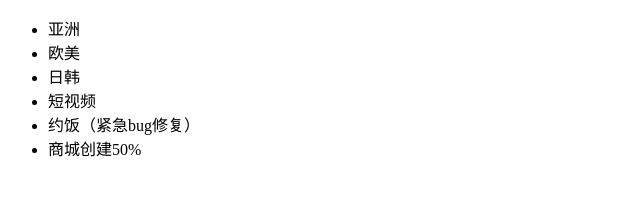
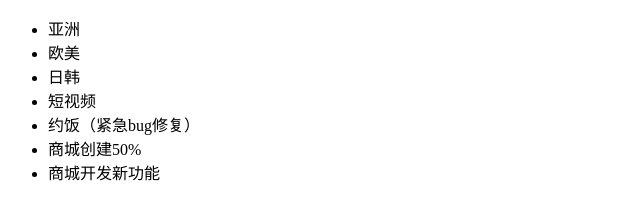
Before and after one commit to Caesar-Victory/experiencing-function-of-Git, a plain HTML site: page index.html in a window 1280 px wide. Shown: the whole page, without its empty margins (0-640 px from the left). Drawn offline with Linux system fonts and the light colour scheme.

Commit message:
商城功能开发完毕（C6）

```diff
--- a/index.html
+++ b/index.html
@@ -12,6 +12,7 @@
     <li>短视频</li>
     <li>约饭（紧急bug修复）</li>
     <li>商城创建50%</li>
+    <li>商城开发新功能</li>
 </ul>
 </body>
 </html>
```
